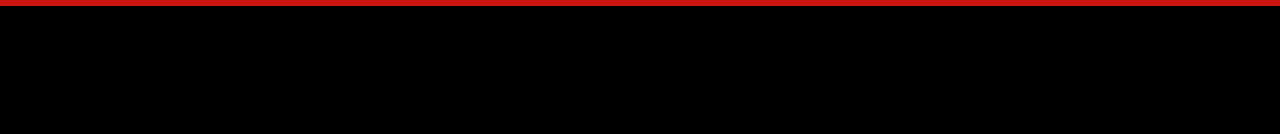
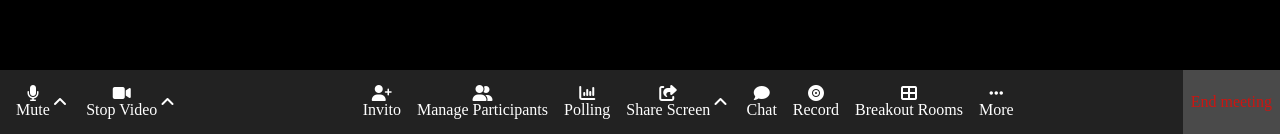
Before and after one commit to CatalanoLorenzo/html-css-zoom, a plain HTML site: page index.html in a window 1280 px wide. Shown: the part 666-800 px from the top of the page. Drawn offline with Linux system fonts and the light colour scheme.

Commit message:
add footer

```diff
--- a/asset/css/style.css
+++ b/asset/css/style.css
@@ -16,13 +16,21 @@
     /* misure */
     --zoom-remsm: 0.5rem;
 }
+
 /* generic class */
 .d-flex {
     display: flex;
 }
+
 a {
     text-decoration: none;
 }
+
+ul {
+    list-style-type: none;
+    display: flex;
+}
+
 /* #end region utilitys */
 /* start debug */
 /* .debug .fullscreen {
@@ -32,7 +40,7 @@ a {
 .debug .speaker_view {
     background-color: aqua;
 } */
-.debug .row{
+/* .debug .row{
     background-color: #cc1511;
 }
 .debug .col{
@@ -43,10 +51,10 @@ a {
 }
 .debug .name{
     background-color: yellow;
-}
+} */
 /* end debug */
 /* start header */
-body{
+body {
     background-color: var(--zoom-blackbakground);
 }
 
@@ -69,35 +77,88 @@ header a {
     font-size: 0.5rem;
     border-radius: 0.2rem;
 }
+
 /* end header */
-.row{
+.row {
     width: 100vw;
-    height: 80vh;
+    height: 88vh;
     padding: 2rem 5rem;
     flex-wrap: wrap;
     justify-content: center;
     align-items: center;
 }
-.col{
+
+.col {
     width: calc(100% / 7);
     height: calc(100% / 5);
     padding: 0.1rem;
 }
-.items{
+
+.items {
     position: relative;
     width: 100%;
     height: 100%;
 }
-.col img{
+
+.col img {
     max-width: 100%;
     max-height: 100%;
     min-width: 100%;
     min-height: 100%;
 }
-.col .name{
+
+.col .name {
     background-color: var(--zoom-litegreyname);
     opacity: 80%;
     position: absolute;
     bottom: 0;
     left: 0;
 }
+
+/* footer */
+.footerbar {
+    background-color: var(--zoom-greyfooterbar);
+    height: 8vh;
+    width: 100%;
+    justify-content: space-between;
+    align-items: center;
+}
+
+.icons ul {
+    color: white;
+    font-size: 1rem;
+    padding: 0.5rem;
+}
+
+.icons li {
+    padding: 0 0.5rem;
+}
+
+.icons a {
+    text-decoration: none;
+    color: white;
+    font-size: 1rem;
+    text-align: center;
+}
+
+.icons i {
+    padding: 0 0.2rem;
+    display: flex;
+    align-items: center;
+    justify-content: center;
+}
+.right{
+    background-color: var(--zoom-litegreybottom);
+    height: 100%;
+    text-align: center;
+
+}
+.end{
+    height: 100%;
+    width: 100%;
+    align-items: center;
+    padding: 0 0.5rem;
+}
+.end p{
+    color: var(--zoom-redbottom);
+}
--- a/index.html
+++ b/index.html
@@ -149,7 +149,92 @@
         </div>
     </main>
     <footer>
-
+        <div class="footerbar d-flex">
+            <div class="icons">
+                <ul>
+                    <li>
+                        <a href="" class="d-flex">
+                            <div>
+                                <i class="fa-solid fa-microphone"></i>
+                                <p>Mute</p>
+                            </div>
+                            <i class="fa-solid fa-angle-up"></i>
+                        </a>
+                    </li>
+                    <li>
+                        <a href="" class="d-flex">
+                            <div>
+                                <i class="fa-solid fa-video"></i>
+                                <p>Stop Video</p>
+                            </div>
+                            <i class="fa-solid fa-angle-up"></i>
+                        </a>
+                    </li>
+                </ul>
+            </div>
+            <div class="icons">
+                <ul>
+                    <li>
+                        <a href="">
+                            <i class="fa-solid fa-user-plus"></i>
+                            <p>Invito</p>
+                        </a>
+                    </li>
+                    <li>
+                        <a href="">
+                            <i class="fa-solid fa-user-group"></i>
+                            <p>Manage Participants</p>
+                        </a>
+                    </li>
+                    <li>
+                        <a href="">
+                            <i class="fa-solid fa-chart-column"></i>
+                            <p>Polling</p>
+                        </a>
+                    </li>
+                    <li>
+                        <a href="" class="d-flex">
+                            <div>
+                                <i class="fa-solid fa-share-from-square">
+                                </i>
+                                <p>Share Screen</p>
+                            </div>
+                            <i class="fa-solid fa-angle-up">
+                            </i>
+                        </a>
+                    </li>
+                    <li>
+                        <a href="">
+                            <i class="fa-solid fa-comment"></i>
+                            <p>Chat</p>
+                        </a>
+                    </li>
+                    <li>
+                        <a href="">
+                            <i class="fa-solid fa-record-vinyl"></i>
+                            <p>Record</p>
+                        </a>
+                    </li>
+                    <li>
+                        <a href="">
+                            <i class="fa-solid fa-table-cells-large"></i>
+                            <p>Breakout Rooms</p>
+                        </a>
+                    </li>
+                    <li>
+                        <a href="">
+                            <i class="fa-solid fa-ellipsis"></i>
+                            <p>More</p>
+                        </a>
+                    </li>
+                </ul>
+            </div>
+            <div class="icons right">
+                <a href=" " class="end d-flex">
+                    <p>End meeting</p>
+                </a>
+            </div>
+        </div>
     </footer>
 </body>
 </html>
```
